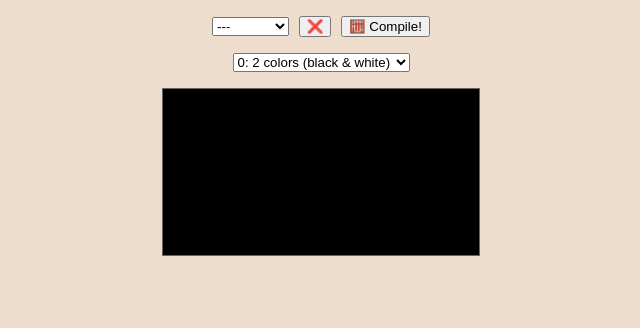
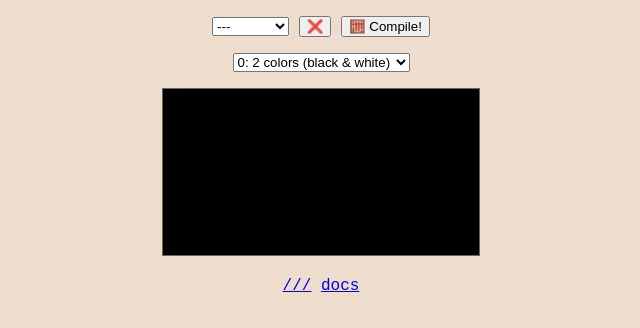
Before and after one commit to poeticAndroid/megamicro, a website: page pxdata.html in a window 1280 px wide. Shown: the full height of the page, 319-959 px from the left. Drawn offline with Linux system fonts and the light colour scheme.

Commit message:
more links

```diff
--- a/pxdata.html
+++ b/pxdata.html
@@ -29,6 +29,9 @@
       <option value="7">7: 256 colors (wide pixels)</option>
     </select></p>
   <p> <canvas></canvas> </p>
+  <p> <a href="javascript:history.back()">///</a>
+    <a href="https://github.com/poeticAndroid/megamicro/tree/master/docs" target="_blank">docs</a>
+  </p>
   <script src="disk.js"></script>
   <script>
     let files = []
```
